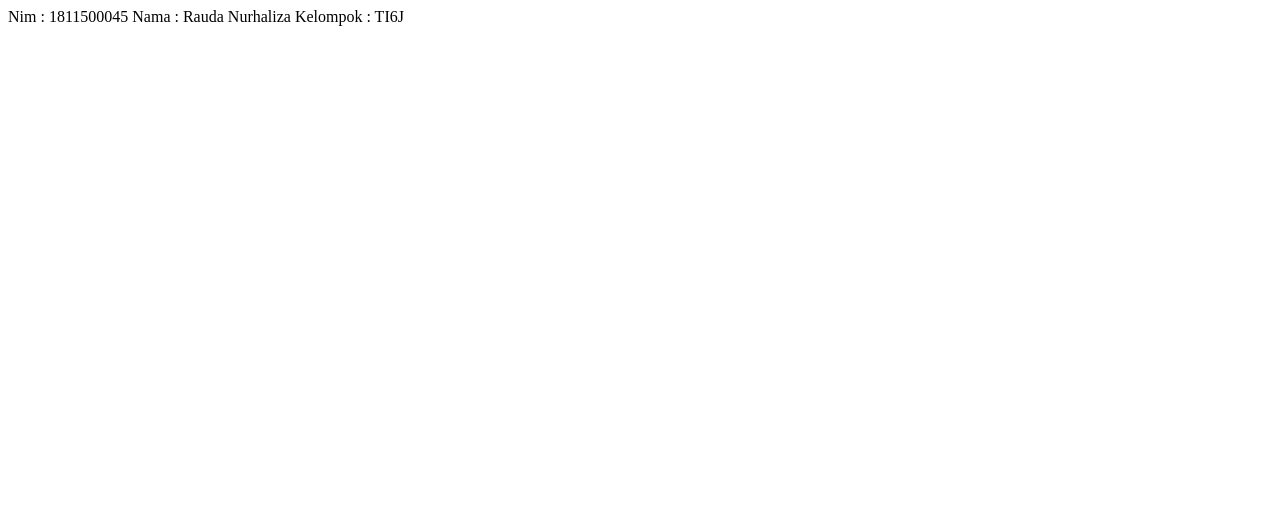
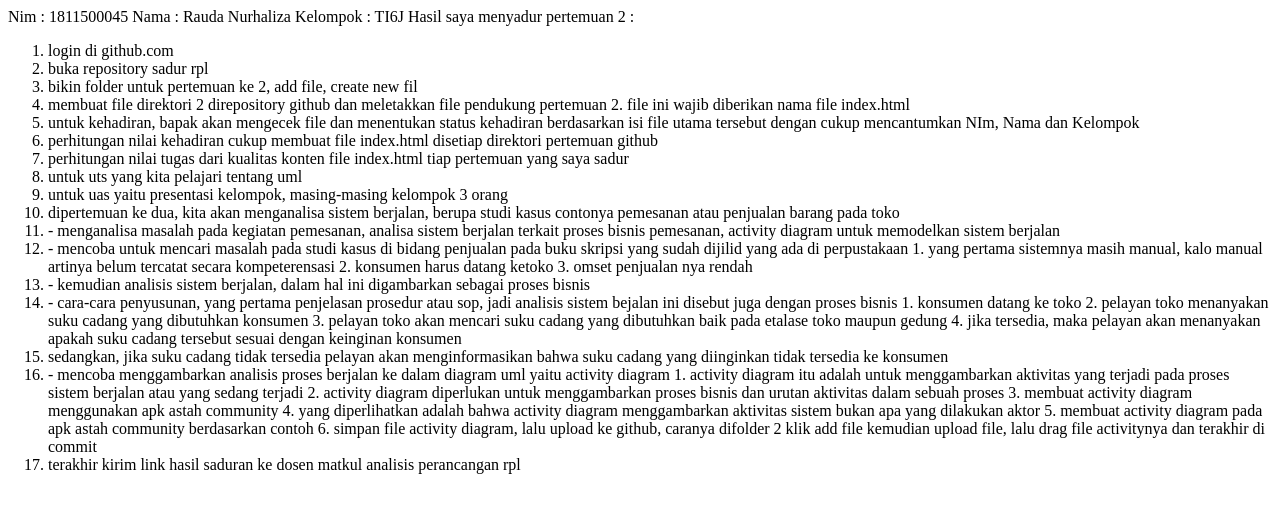
Before and after one commit to RaudaNurhaliza/sadurrpl, a plain HTML site: page 2/index.html in a window 1280 px wide. Drawn offline with Linux system fonts and the light colour scheme.

Commit message:
Update index.html

```diff
--- a/2/index.html
+++ b/2/index.html
@@ -1,3 +1,37 @@
 Nim : 1811500045
 Nama : Rauda Nurhaliza
 Kelompok : TI6J
+
+Hasil saya menyadur pertemuan 2 :
+<ol>
+<li>login di github.com</li>
+<li>buka repository sadur rpl</li>
+<li>bikin folder untuk pertemuan ke 2, add file, create new fil</li>
+<li>membuat file direktori 2 direpository github dan meletakkan file pendukung pertemuan 2. file ini wajib diberikan nama file index.html</li>
+<li>untuk kehadiran, bapak akan mengecek file dan menentukan status kehadiran berdasarkan isi file utama tersebut dengan cukup mencantumkan NIm, Nama dan Kelompok</li>
+<li>perhitungan nilai kehadiran cukup membuat file index.html disetiap direktori pertemuan github</li>
+<li>perhitungan nilai tugas dari kualitas konten file index.html tiap pertemuan yang saya sadur</li>
+<li>untuk uts yang kita pelajari tentang uml</li>
+<li>untuk uas yaitu presentasi kelompok, masing-masing kelompok 3 orang</li>
+<li>dipertemuan ke dua, kita akan menganalisa sistem berjalan, berupa studi kasus contonya pemesanan atau penjualan barang pada toko</li>
+<li> - menganalisa masalah pada kegiatan pemesanan, analisa sistem berjalan terkait proses bisnis pemesanan, activity diagram untuk memodelkan sistem berjalan</li>
+<li> - mencoba untuk mencari masalah pada studi kasus di bidang penjualan pada buku skripsi yang sudah dijilid yang ada di perpustakaan
+  1. yang pertama sistemnya masih manual, kalo manual artinya belum tercatat secara kompeterensasi
+  2. konsumen harus datang ketoko
+  3. omset penjualan nya rendah</li>
+<li> - kemudian analisis sistem berjalan, dalam hal ini digambarkan sebagai proses bisnis</li>
+<li> - cara-cara penyusunan, yang pertama penjelasan prosedur atau sop, jadi analisis sistem bejalan ini disebut juga dengan proses bisnis
+  1. konsumen datang ke toko
+  2. pelayan toko menanyakan suku cadang yang dibutuhkan konsumen
+  3. pelayan toko akan mencari suku cadang yang dibutuhkan baik pada etalase toko maupun gedung
+  4. jika tersedia, maka pelayan akan menanyakan apakah suku cadang tersebut sesuai dengan keinginan konsumen</li>
+<li> sedangkan, jika suku cadang tidak tersedia pelayan akan menginformasikan bahwa suku cadang yang diinginkan tidak tersedia ke konsumen</li>
+<li> - mencoba menggambarkan analisis proses berjalan ke dalam diagram uml yaitu activity diagram
+  1. activity diagram itu adalah untuk menggambarkan aktivitas yang terjadi pada proses sistem berjalan atau yang sedang terjadi
+  2. activity diagram diperlukan untuk menggambarkan proses bisnis dan urutan aktivitas dalam sebuah proses
+  3. membuat activity diagram menggunakan apk astah community
+  4. yang diperlihatkan adalah bahwa activity diagram menggambarkan aktivitas sistem bukan apa yang dilakukan aktor
+  5. membuat activity diagram pada apk astah community berdasarkan contoh
+  6. simpan file activity diagram, lalu upload ke github, caranya difolder 2 klik add file kemudian upload file, lalu drag file activitynya dan terakhir di commit</li>
+  <li>terakhir kirim link hasil saduran ke dosen matkul analisis perancangan rpl</li>
+</ol>
```
